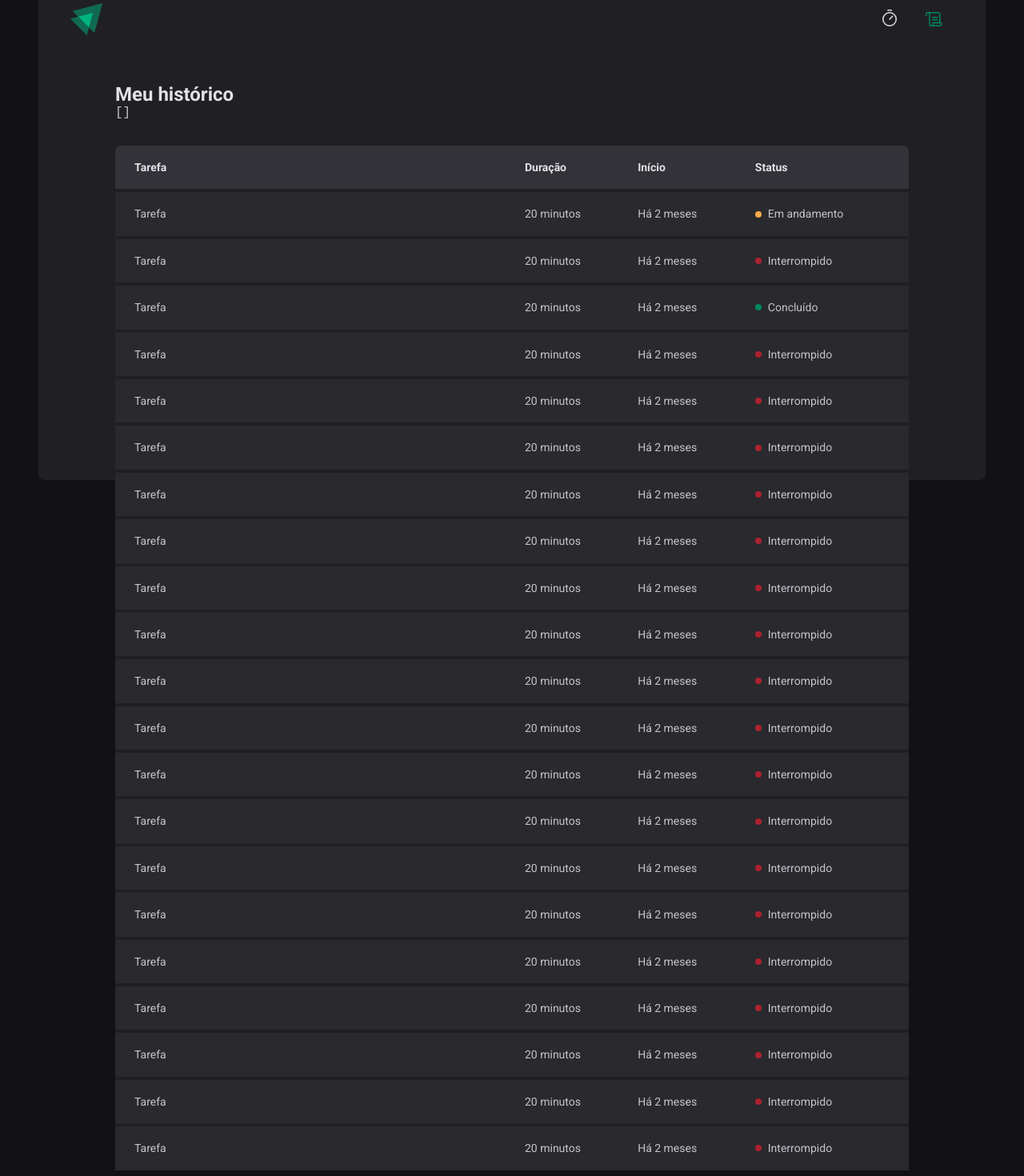
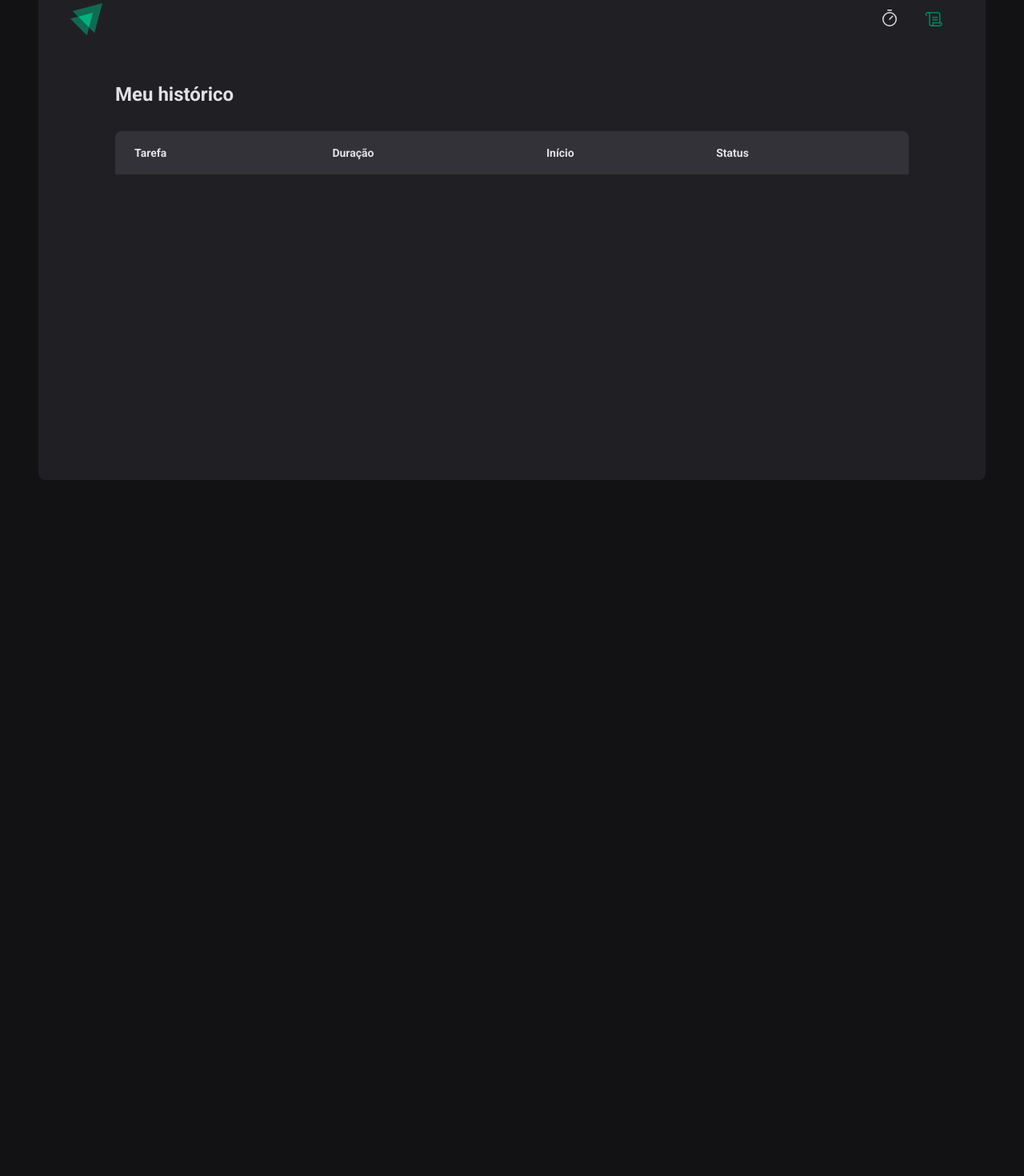
Before and after one commit to KarinaCavalcanti/React-Timer, a React (Vite) app: page /history in a window 1280 px wide. Shown: the part 120-1590 px from the top of the page at 80% size. After the commit the page ends 800 px from the top, so only its background shows below. Built offline with nearby package versions, Linux system fonts and the light colour scheme.

Commit message:
Adjusting cycles history

```diff
--- a/src/contexts/CyclesContexts.tsx
+++ b/src/contexts/CyclesContexts.tsx
@@ -69,8 +69,6 @@
     setCycles((state) => [...cycles, newCycle]);
     setActiveCycleId(id);
     setAmountSecondsPassed(0);
-
-    // reset();
   }
 
   function interruptCurrentCycle() {
--- a/src/pages/History/index.tsx
+++ b/src/pages/History/index.tsx
@@ -1,4 +1,6 @@
 import { useContext } from "react";
+import { formatDistanceToNow } from "date-fns";
+import ptBR from "date-fns/locale/pt-BR";
 import { CyclesContext } from "../../contexts/CyclesContexts";
 import { HistoryContainer, HistoryList, Status } from "./styles";
 
@@ -8,8 +10,6 @@
   return (
     <HistoryContainer>
       <h1>Meu histórico</h1>
-
-      <pre>{JSON.stringify(cycles, null, 2)}</pre>
       <HistoryList>
         <table>
           <thead>
@@ -21,174 +21,31 @@
             </tr>
           </thead>
           <tbody>
-            <tr>
-              <td>Tarefa</td>
-              <td>20 minutos</td>
-              <td>Há 2 meses</td>
-              <td>
-                <Status statusColor="yellow">Em andamento</Status>
-              </td>
-            </tr>
-            <tr>
-              <td>Tarefa</td>
-              <td>20 minutos</td>
-              <td>Há 2 meses</td>
-              <td>
-                <Status statusColor="red">Interrompido</Status>
-              </td>
-            </tr>
-            <tr>
-              <td>Tarefa</td>
-              <td>20 minutos</td>
-              <td>Há 2 meses</td>
-              <td>
-                <Status statusColor="green">Concluído</Status>
-              </td>
-            </tr>
-            <tr>
-              <td>Tarefa</td>
-              <td>20 minutos</td>
-              <td>Há 2 meses</td>
-              <td>
-                <Status statusColor="red">Interrompido</Status>
-              </td>
-            </tr>
-            <tr>
-              <td>Tarefa</td>
-              <td>20 minutos</td>
-              <td>Há 2 meses</td>
-              <td>
-                <Status statusColor="red">Interrompido</Status>
-              </td>
-            </tr>
-            <tr>
-              <td>Tarefa</td>
-              <td>20 minutos</td>
-              <td>Há 2 meses</td>
-              <td>
-                <Status statusColor="red">Interrompido</Status>
-              </td>
-            </tr>
-            <tr>
-              <td>Tarefa</td>
-              <td>20 minutos</td>
-              <td>Há 2 meses</td>
-              <td>
-                <Status statusColor="red">Interrompido</Status>
-              </td>
-            </tr>
-            <tr>
-              <td>Tarefa</td>
-              <td>20 minutos</td>
-              <td>Há 2 meses</td>
-              <td>
-                <Status statusColor="red">Interrompido</Status>
-              </td>
-            </tr>
-            <tr>
-              <td>Tarefa</td>
-              <td>20 minutos</td>
-              <td>Há 2 meses</td>
-              <td>
-                <Status statusColor="red">Interrompido</Status>
-              </td>
-            </tr>
-            <tr>
-              <td>Tarefa</td>
-              <td>20 minutos</td>
-              <td>Há 2 meses</td>
-              <td>
-                <Status statusColor="red">Interrompido</Status>
-              </td>
-            </tr>
-            <tr>
-              <td>Tarefa</td>
-              <td>20 minutos</td>
-              <td>Há 2 meses</td>
-              <td>
-                <Status statusColor="red">Interrompido</Status>
-              </td>
-            </tr>
-            <tr>
-              <td>Tarefa</td>
-              <td>20 minutos</td>
-              <td>Há 2 meses</td>
-              <td>
-                <Status statusColor="red">Interrompido</Status>
-              </td>
-            </tr>
-            <tr>
-              <td>Tarefa</td>
-              <td>20 minutos</td>
-              <td>Há 2 meses</td>
-              <td>
-                <Status statusColor="red">Interrompido</Status>
-              </td>
-            </tr>
-            <tr>
-              <td>Tarefa</td>
-              <td>20 minutos</td>
-              <td>Há 2 meses</td>
-              <td>
-                <Status statusColor="red">Interrompido</Status>
-              </td>
-            </tr>
-            <tr>
-              <td>Tarefa</td>
-              <td>20 minutos</td>
-              <td>Há 2 meses</td>
-              <td>
-                <Status statusColor="red">Interrompido</Status>
-              </td>
-            </tr>
-            <tr>
-              <td>Tarefa</td>
-              <td>20 minutos</td>
-              <td>Há 2 meses</td>
-              <td>
-                <Status statusColor="red">Interrompido</Status>
-              </td>
-            </tr>
-            <tr>
-              <td>Tarefa</td>
-              <td>20 minutos</td>
-              <td>Há 2 meses</td>
-              <td>
-                <Status statusColor="red">Interrompido</Status>
-              </td>
-            </tr>
-            <tr>
-              <td>Tarefa</td>
-              <td>20 minutos</td>
-              <td>Há 2 meses</td>
-              <td>
-                <Status statusColor="red">Interrompido</Status>
-              </td>
-            </tr>
-            <tr>
-              <td>Tarefa</td>
-              <td>20 minutos</td>
-              <td>Há 2 meses</td>
-              <td>
-                <Status statusColor="red">Interrompido</Status>
-              </td>
-            </tr>
-            <tr>
-              <td>Tarefa</td>
-              <td>20 minutos</td>
-              <td>Há 2 meses</td>
-              <td>
-                <Status statusColor="red">Interrompido</Status>
-              </td>
-            </tr>
-            <tr>
-              <td>Tarefa</td>
-              <td>20 minutos</td>
-              <td>Há 2 meses</td>
-              <td>
-                <Status statusColor="red">Interrompido</Status>
-              </td>
-            </tr>
+            {cycles.map((cycle) => {
+              return (
+                <tr key={cycle.id}>
+                  <td>{cycle.task}</td>
+                  <td>{cycle.minutesAmount}</td>
+                  <td>
+                    {formatDistanceToNow(cycle.startDate, {
+                      addSuffix: true,
+                      locale: ptBR,
+                    })}
+                  </td>
+                  <td>
+                    {cycle.finishedDate && (
+                      <Status statusColor="green">Concluído</Status>
+                    )}
+                    {cycle.interruptedDate && (
+                      <Status statusColor="red">Interrompido</Status>
+                    )}
+                    {!cycle.finishedDate && !cycle.interruptedDate && (
+                      <Status statusColor="yellow">Em andamento</Status>
+                    )}
+                  </td>
+                </tr>
+              );
+            })}
           </tbody>
         </table>
       </HistoryList>
--- a/src/pages/Home/components/NewCycleForm/index.tsx
+++ b/src/pages/Home/components/NewCycleForm/index.tsx
@@ -32,7 +32,7 @@
         id="minutesAmount"
         placeholder="00"
         step={5}
-        min={1}
+        min={5}
         max={60}
         disabled={!!activeCycle}
         {...register("minutesAmount", { valueAsNumber: true })}
--- a/src/pages/Home/index.tsx
+++ b/src/pages/Home/index.tsx
@@ -17,7 +17,7 @@
   task: zod.string().min(1, "Informe a tarefa!"),
   minutesAmount: zod
     .number()
-    .min(1, "O ciclo precisa ser de no mínimo 5 minutos!")
+    .min(5, "O ciclo precisa ser de no mínimo 5 minutos!")
     .max(60, "O ciclo precisa ser de no máximo 60 minutos!"),
 });
 
@@ -34,14 +34,20 @@
     },
   });
 
-  const { handleSubmit, watch /* reset */ } = newCycleForm;
+  const { handleSubmit, watch, reset } = newCycleForm;
+
+  function handleCreateNewCycle(data: NewCycleFormData) {
+    createNewCicle(data);
+
+    reset();
+  }
 
   const task = watch("task");
   const isSubmitDisabled = !task;
 
   return (
     <HomeContainer>
-      <form onSubmit={handleSubmit(createNewCicle)}>
+      <form onSubmit={handleSubmit(handleCreateNewCycle)}>
         <FormProvider {...newCycleForm}>
           <NewCycleForm />
         </FormProvider>
```
